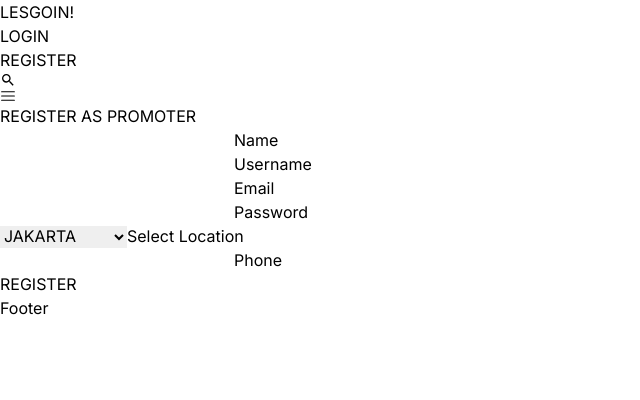
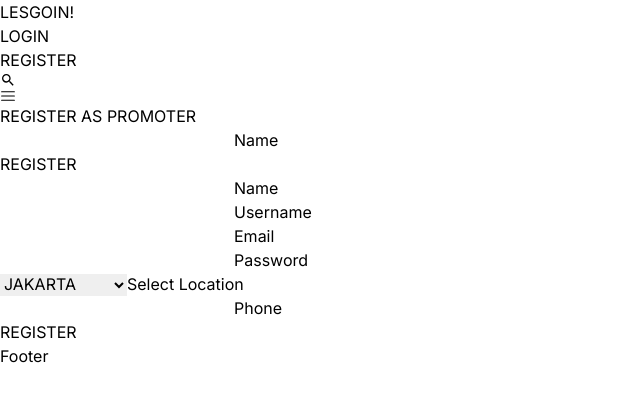
Before and after one commit to wlntsbt/event-ticket-app, a Next.js app in the folder apps/web/: page /auth/register/promoter in a window 1280 px wide. Shown: the top 400 px of the page, without its empty margins (0-640 px from the left). Built offline with nearby package versions, Linux system fonts and the light colour scheme; what @material-tailwind/html would draw is missing.

Commit message:
fix: buggy git pull

```diff
--- a/apps/web/src/app/auth/register/promoter/page.jsx
+++ b/apps/web/src/app/auth/register/promoter/page.jsx
@@ -1,14 +1,58 @@
 'use client';
+
+import { Formik, Form, Field } from 'formik';
 import SelectLocation from '@/components/selectLocation/selectLocation';
-import { Input } from '@material-tailwind/react';
 import React from 'react';
 function PromotorRegisterForm() {
   return (
     <div className="py-[50px] w-full">
-      <h1 className="my-6 text-black text-3xl tracking-wider text-center">
+      <h1 className="my-6 text-purple-500 text-3xl tracking-wider text-center">
         REGISTER AS PROMOTER
       </h1>
-
+      <Formik
+        initialValues={{
+          email: '',
+          password: '',
+          username: '',
+          name: '',
+        }}
+        onSubmit={(values) => {
+          console.log(values);
+        }}
+      >
+        <Form>
+          <div className="flex flex-col items-end gap-6">
+            <div className="relative h-10 w-full min-w-[200px]">
+              <Field
+                type="text"
+                name="name"
+                className="peer
+              h-full
+              w-full
+              rounded-[7px]
+              border border-black
+              bg-transparent px-3 py-2.5 text-md font-normal text-black outline outline-0 transition-all placeholder-shown:border placeholder-shown:border-black focus:border-2 focus:border-purple-500 focus:border-t-transparent focus:outline-0 disabled:border-0 disabled:bg-gray-500"
+                placeholder=" "
+              />
+              <label
+                className="absolute left-0 -top-1.5 flex h-full w-full
+            after:content[' ']
+            before:content[' '] before:pointer-events-none before:mt-[6.5px] before:mr-1 before:box-border before:block
+            before:h-1.5 before:w-2.5 before:rounded-tl-md before:border-t before:border-l
+            pointer-events-none select-none text-[11px] leading-tight text-black transition-all before:border-black before:transition-all after:pointer-events-none after:mt-[6.5px] after:ml-1 after:box-border after:block after:h-1.5 after:w-2.5 after:flex-grow after:rounded-tr-md after:border-t after:border-r after:border-black after:transition-all peer-placeholder-shown:text-sm peer-placeholder-shown:leading-[3.75] peer-placeholder-shown:text-black peer-placeholder-shown:before:border-transparent peer-placeholder-shown:after:border-transparent peer-focus:text-[11px] peer-focus:leading-tight peer-focus:text-purple-500 peer-focus:before:border-t-2 peer-focus:before:border-l-2 peer-focus:before:border-purple-500 peer-focus:after:border-t-2 peer-focus:after:border-r-2 peer-focus:after:border-purple-500 peer-disabled:text-transparent peer-disabled:before:border-transparent peer-disabled:after:border-transparent peer-disabled:peer-placeholder-shown:text-black"
+              >
+                Name
+              </label>
+            </div>
+          </div>
+          <button
+            type="submit"
+            className="w-full relative bg-purple-700 rounded-lg h-12 before:absolute before:inset-0 before:bg-purple-300 before:scale-x-0 before:origin-top before:transition before:duration-500 hover:before:scale-x-100 hover:before:origin-bottom before:rounded-lg"
+          >
+            <span className="relative text-white">REGISTER</span>
+          </button>
+        </Form>
+      </Formik>
       <div className="grid grid-cols-1 gap-6 px-6">
         <div className="flex flex-col items-end gap-6">
           <div className="relative h-10 w-full min-w-[200px]">
```
